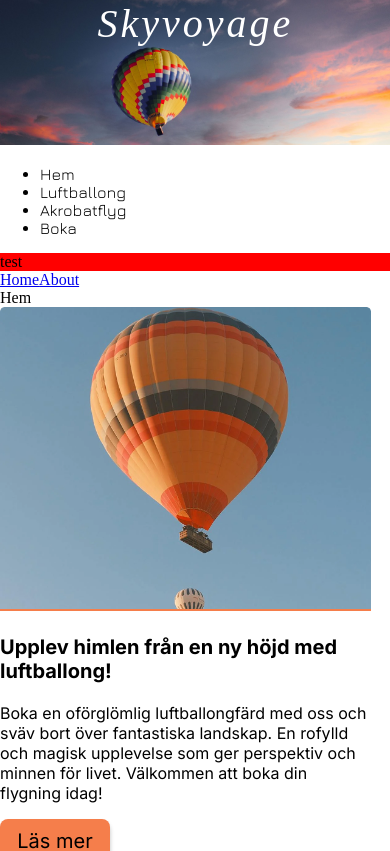
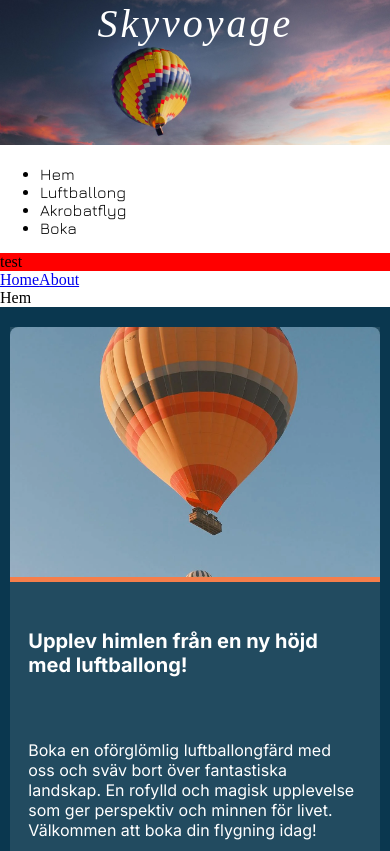
Before and after one commit to ellinorjohansson/SkyVoyage-Glantan, a Vue app: page / in a window 390 px wide. Shown: the top 851 px of the page. Built offline with nearby package versions, Linux system fonts and the light colour scheme; a web font is replaced by a local one.

Commit message:
🚧 Feature: ProductCards for mobile
-added productcard-container to HomeView
-added classes to style several product cards
-

```diff
--- a/src/component/ProductCard.vue
+++ b/src/component/ProductCard.vue
@@ -10,32 +10,52 @@ defineProps({
 
 <template>
   <div class="product-card">
-    <img :src="image" :alt="title" />
-    <h3>{{ title }}</h3>
-    <p>{{ paragraph }}</p>
-    <ReadMoreButton />
+    <img :src="image" :alt="title" class="product-image" />
+    <h3 class="product-title">{{ title }}</h3>
+    <p class="product-paragraph">{{ paragraph }}</p>
+    <ReadMoreButton class="product-btn" />
   </div>
 </template>
 
 <style lang="scss" scoped>
 //mobil
-div {
+.product-card {
+  background-color: $charcoal;
+  margin-top: 20px;
+  display: flex;
+  flex-direction: column;
+  justify-content: space-between;
   width: 95%;
-  img {
+  min-height: 600px;
+  padding-bottom: 15px;
+  flex-grow: 1;
+
+  .product-image {
     width: 100%;
+    height: 250px;
+    object-fit: cover;
+    object-position: 0% 70%;
+    border-bottom: solid $coral 5px;
+    border-radius: 8px 8px 0 0;
   }
 
-  h3 {
+  .product-title {
     font-family: $font-body;
     font-size: $mobile-font-size-heading3;
+    margin-left: 5%;
+    margin-right: 5%;
   }
 
-  p {
+  .product-paragraph {
     font-family: $font-body;
     font-size: $mobile-font-size-paragraph;
+    margin-left: 5%;
+    margin-right: 5%;
+  }
+
+  .product-btn {
+    align-self: flex-end;
+    margin-right: 5%;
   }
 }
-//tablet
-
-//desktop
 </style>
--- a/src/views/HomeView.vue
+++ b/src/views/HomeView.vue
@@ -6,6 +6,7 @@ import AerobaticPlane from "/assets/images/aerobatic_plane.jpg"
 
 <template>
   <main>Hem</main>
+  <div class="product-card-container">
     <ProductCard
       :image="CardImage"
       title="Upplev himlen från en ny höjd med luftballong!"
@@ -21,4 +22,15 @@ import AerobaticPlane from "/assets/images/aerobatic_plane.jpg"
     En häftig och vågad upplevelse som får ditt hjärta att slå snabbare.
     Klar för att ta ut svängarna?"
     />
+  </div>
 </template>
+
+<style lang="scss" scoped>
+.product-card-container {
+  display: flex;
+  flex-direction: column;
+  align-items: center;
+  color: white;
+  background-color: $prussian-blue;
+}
+</style>
```
Lines whose indentation alone changed are shown as unchanged.
